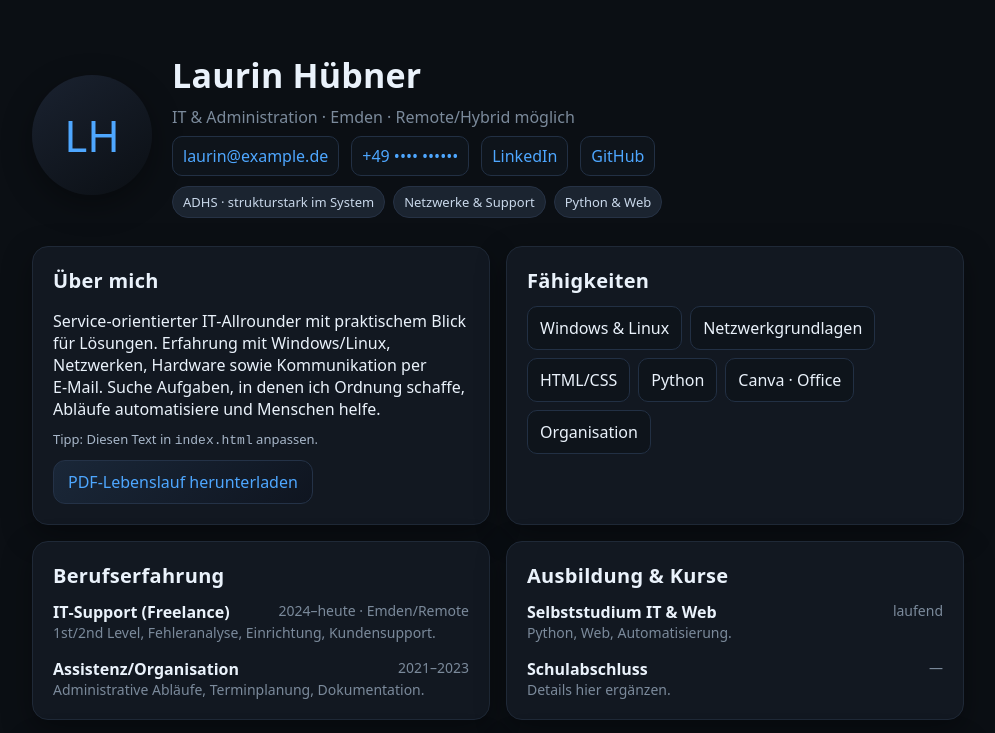
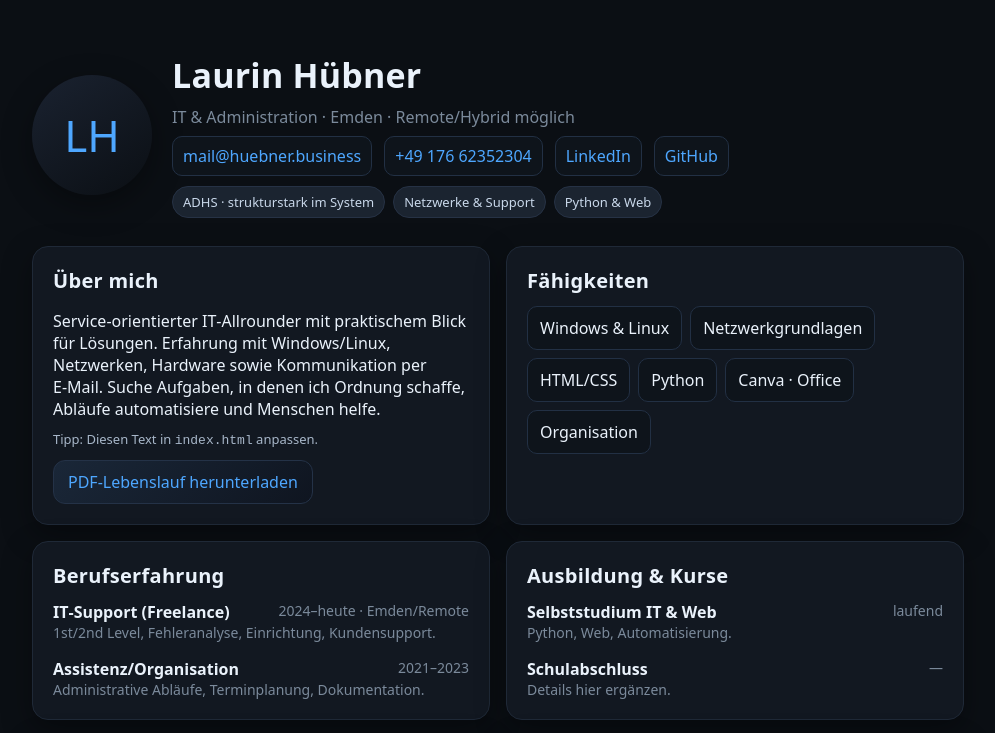
Before and after one commit to laurinhuebner/resume, a plain HTML site: page index.html in a window 1280 px wide. Shown: the top 733 px of the page, without its empty margins (142-1137 px from the left). Drawn offline with Linux system fonts and the light colour scheme.

Commit message:
Update index.html

```diff
--- a/index.html
+++ b/index.html
@@ -55,8 +55,8 @@
         <h1>Laurin Hübner</h1>
         <p>IT &amp; Administration · Emden · Remote/Hybrid möglich</p>
         <div class="contact">
-          <a href="mailto:laurin@example.de">laurin@example.de</a>
-          <a href="tel:+49-0000-000000">+49 •••• ••••••</a>
+          <a href="mailto:mail@huebner.business">mail@huebner.business</a>
+          <a href="tel:+49-0000-000000">+49 176 62352304</a>
           <a href="https://linkedin.com/in/DEIN-LINK" target="_blank" rel="noopener">LinkedIn</a>
           <a href="https://github.com/DEIN-GITHUB" target="_blank" rel="noopener">GitHub</a>
         </div>
```
